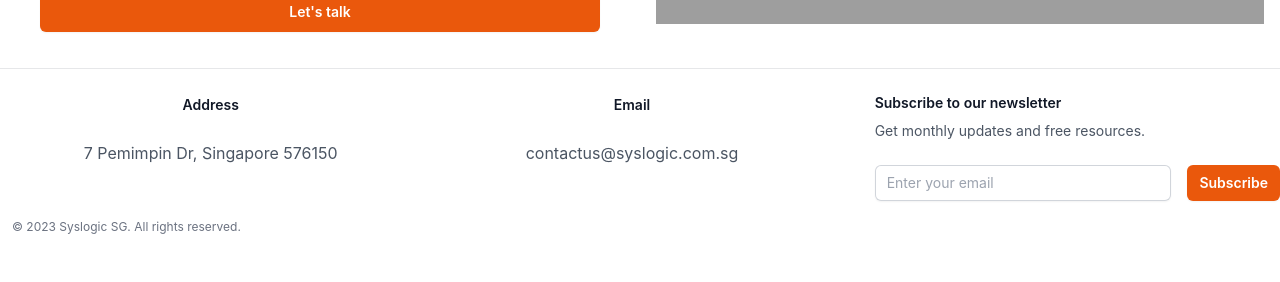
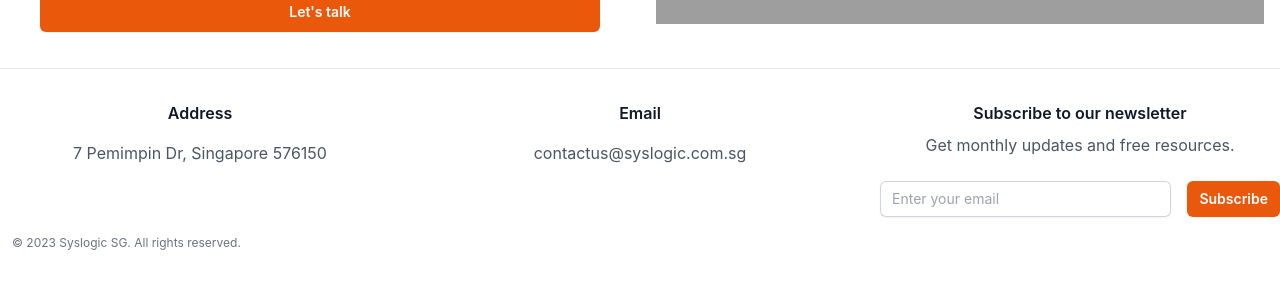
Before and after one commit to LimJH2002/syslogic, a React (Create React App) app: page /contact in a window 1280 px wide. Shown: the part 664-946 px from the top of the page. Built offline with nearby package versions, Linux system fonts and the light colour scheme; grey boxes are pictures that could not be loaded.

Commit message:
Update Footer.jsx

```diff
--- a/src/components/Footer.jsx
+++ b/src/components/Footer.jsx
@@ -86,23 +86,22 @@
       <h2 id="footer-heading" className="sr-only">
         Footer
       </h2>
-      <div className="mx-auto max-w-7xl pb-8 pt-6 border-t border-gray-900/10">
-        <div className="xl:grid xl:grid-cols-3 xl:gap-8">
-          <div className="grid grid-cols-1 gap-8 xl:col-span-2">
-            <div className="md:grid md:grid-cols-2">
-              <div>
-                <h3 className="text-sm font-semibold leading-6 text-gray-900">
+      <div className="mx-auto max-w-7xl pb-4 pt-4 sm:pb-6 sm:pt-6 md:pb-8 md:pt-8 border-t border-gray-900/10">
+        <div className="flex flex-col space-y-6 sm:space-y-8 md:space-y-0 md:flex-row md:space-x-6 lg:space-x-10">
+          <div className="md:w-1/3">
+            <h3 className="text-sm font-semibold text-gray-900 sm:text-base">
               Address
             </h3>
-                <div className="mt-6 text-gray-600">
+            <div className="mt-4 text-gray-600">
               7 Pemimpin Dr, Singapore 576150
             </div>
           </div>
-              <div className="mt-10 md:mt-0">
-                <h3 className="text-sm font-semibold leading-6 text-gray-900">
+
+          <div className="md:w-1/3">
+            <h3 className="text-sm font-semibold text-gray-900 sm:text-base">
               Email
             </h3>
-                <div className="mt-6">
+            <div className="mt-4">
               <a
                 href="mailto:contactus@syslogic.com.sg"
                 className="text-gray-600 hover:text-orange-700"
@@ -111,16 +110,15 @@
               </a>
             </div>
           </div>
-            </div>
-          </div>
-          <div className="mt-10 xl:mt-0">
-            <h3 className="text-sm font-semibold text-gray-900 sm:text-left">
+
+          <div className="md:w-1/3">
+            <h3 className="text-sm font-semibold text-gray-900 sm:text-base">
               Subscribe to our newsletter
             </h3>
-            <p className="mt-2 text-sm text-gray-600 sm:text-left">
+            <p className="mt-2 text-sm text-gray-600 sm:text-base">
               Get monthly updates and free resources.
             </p>
-            <form className="mt-6 sm:flex sm:max-w-md">
+            <form className="mt-6 sm:flex sm:max-w-md mx-4 md:mx-0">
               <label htmlFor="email-address" className="sr-only">
                 Email address
               </label>
@@ -130,7 +128,7 @@
                 id="email-address"
                 autoComplete="email"
                 required
-                className="w-full min-w-0 appearance-none rounded-md border-0 bg-white px-3 py-1.5 text-base text-gray-900 shadow-sm ring-1 ring-inset ring-gray-300 placeholder:text-gray-400 focus:outline-none focus:ring-2 focus:ring-orange-600 sm:w-64 sm:text-sm sm:leading-6 xl:w-full"
+                className="w-full min-w-0 appearance-none rounded-md border-0 bg-white px-3 py-1.5 text-base text-gray-900 shadow-sm ring-1 ring-inset ring-gray-300 placeholder:text-gray-400 focus:outline-none focus:ring-2 focus:ring-orange-600 sm:w-0 sm:flex-grow sm:text-sm sm:leading-6"
                 placeholder="Enter your email"
               />
               <div className="mt-4 sm:ml-4 sm:mt-0 sm:flex-shrink-0">
@@ -144,6 +142,7 @@
             </form>
           </div>
         </div>
+
         <div className="mt-4 md:flex md:items-center md:justify-between mx-3">
           {/* <div className="flex space-x-6 md:order-2">
             {navigation.social.map((item) => (
```
Lines whose indentation alone changed are shown as unchanged.
